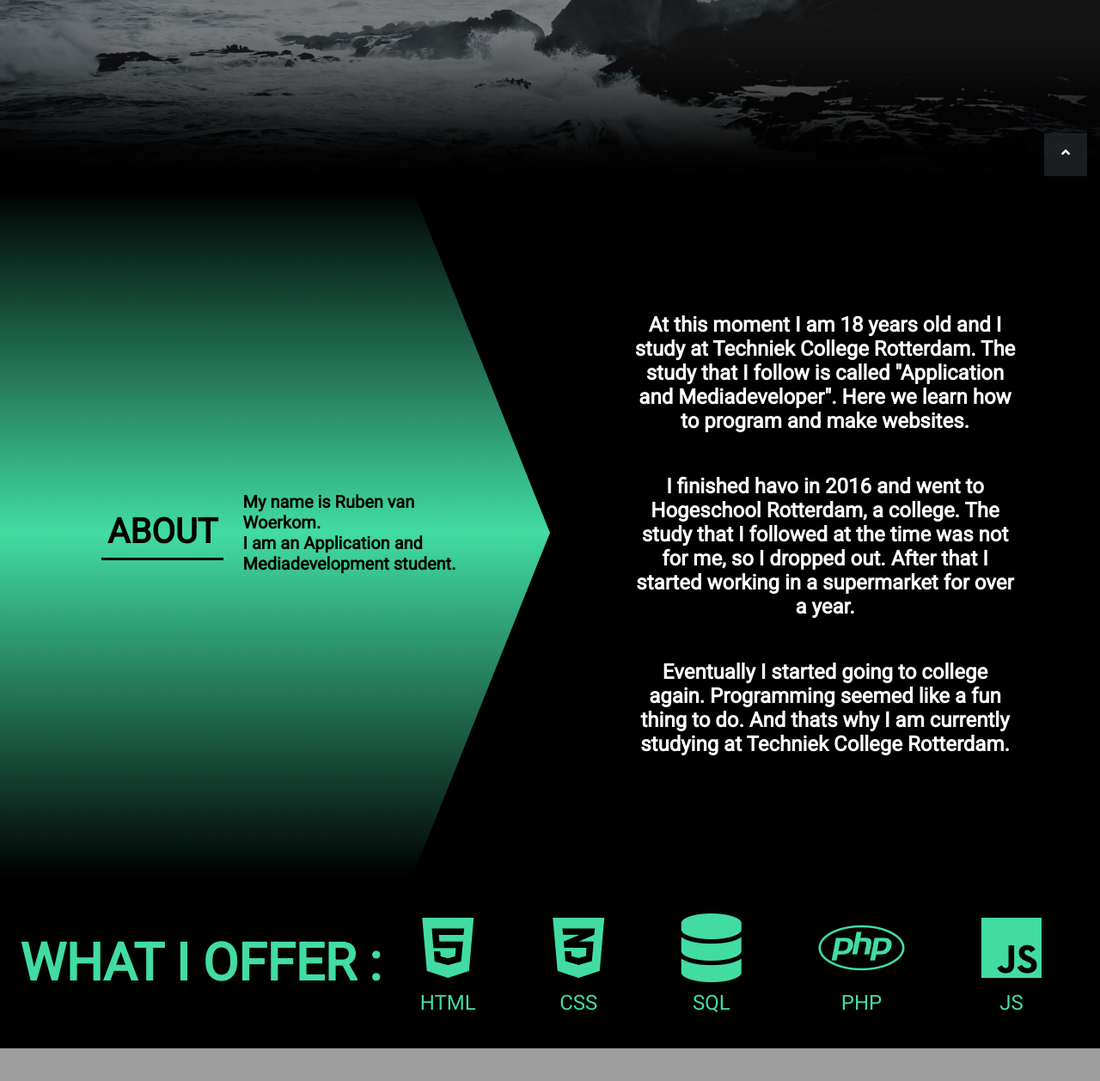
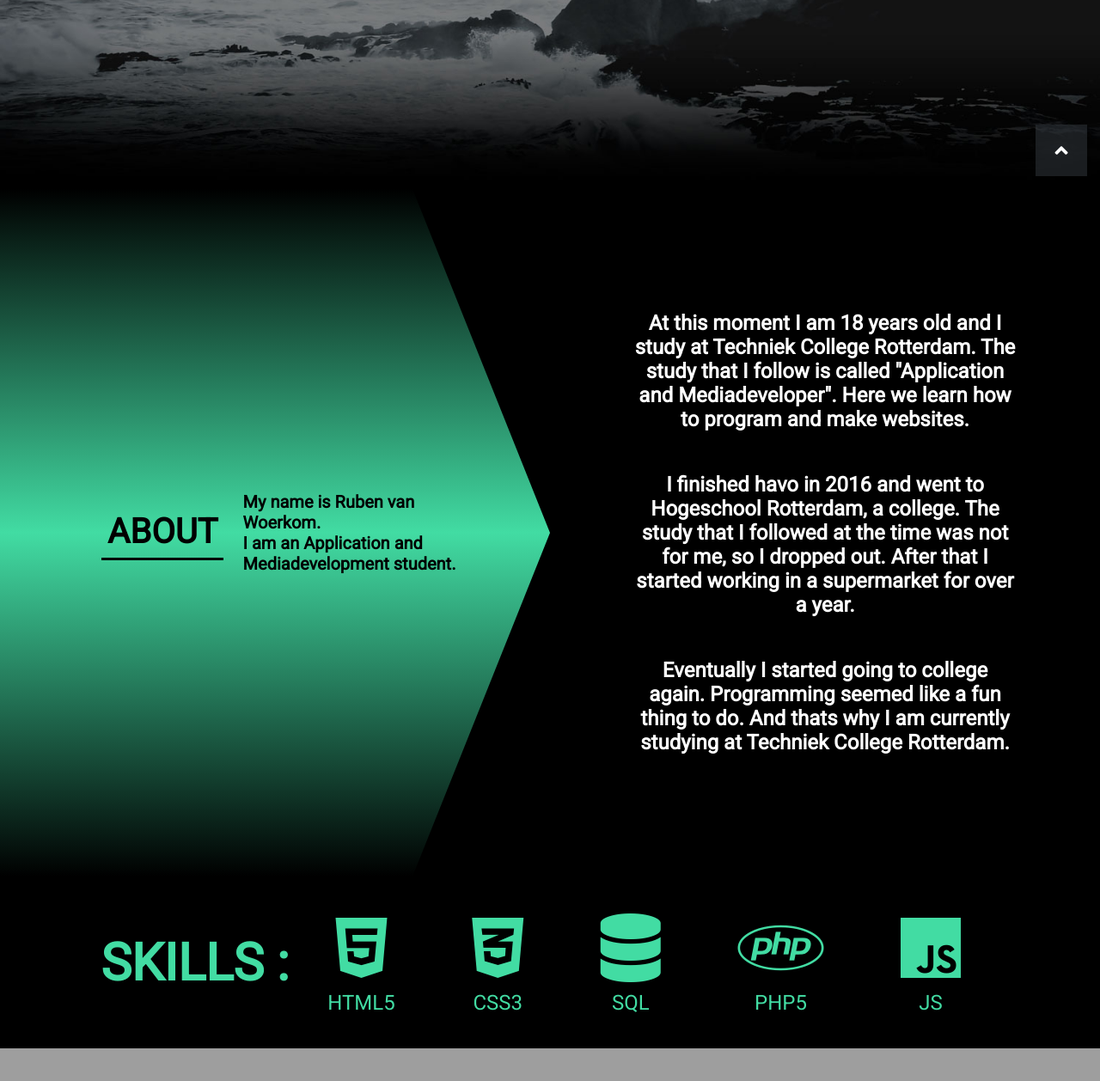
Before and after one commit to rubenvanw/Portfolio-Periode-3, a plain HTML site: page index.html in a window 1280 px wide. Shown: the part 580-1838 px from the top of the page at 86% size. Drawn offline with nearby package versions, Linux system fonts and the light colour scheme; grey boxes are pictures that could not be loaded.

Commit message:
eighth commit

```diff
--- a/index.html
+++ b/index.html
@@ -68,15 +68,15 @@
 
 <!--pagina Drie--------------------------------------------------------------------------------------------->
 <div class="containerDrie" id="paginaDrie">
-    <h2>WHAT I OFFER :  </h2>
+    <h2>SKILLS :  </h2>
     <div class="skillIcon">
         <i class="fab fa-html5"></i>
-        <p>HTML</p>
+        <p>HTML5</p>
     </div>
 
     <div class="skillIcon">
         <i class="fab fa-css3-alt"></i>
-        <p>CSS</p>
+        <p>CSS3</p>
     </div>
 
     <div class="skillIcon">
@@ -86,7 +86,7 @@
 
     <div class="skillIcon">
         <i class="fab fa-php"></i>
-        <p>PHP</p>
+        <p>PHP5</p>
     </div>
 
     <div class="skillIcon">
--- a/portfolio.js
+++ b/portfolio.js
@@ -11,6 +11,12 @@
         }
         else {
             $('#navBar').removeClass('navClass');
+        }
+    });
+
+    $(window).scroll(function () {
+        if ($(document).scrollTop() < 200) {
+            $('#scroll-to-top').addClass('scroll-to-top');
         }
     });
 
--- a/style.scss
+++ b/style.scss
@@ -165,7 +165,7 @@ h2.containerheaderTwee {
   align-items: center;
   main {
     width: 70%;
-    height: 70%;
+    height: auto;
     display: flex;
     flex-direction: column;
     text-align: center;
@@ -341,15 +341,21 @@ footer {
   position: fixed;
   right: 15px;
   bottom: 15px;
-  width: 50px;
-  height: 50px;
-  text-align: center;
+  width: 7.5vh;
+  height: 7.5vh;
   background: rgba(52,58,64,.5);
   line-height: 45px;
   cursor: pointer;
+  display:flex;
+  justify-content: center;
+  align-items: center;
+  transition: 0.75s;
+  .fa-angle-up:before {
+    font-size: 3vh;
+  }
 }
 
-@media screen and (max-width: 800px) {
+@media screen and (max-width: 1024px) {
   .navContainer {
     text-align: center;
     font-size: 4vh;
@@ -370,8 +376,8 @@ footer {
     font-size: 10vh;
   }
   .arrow {
-    width: 75px;
-    height: 75px;
+    width: 8vh;
+    height: 8vh;
     border: solid 4px white;
     font-size: 4vh;
   }
@@ -393,6 +399,7 @@ footer {
     width: 100%;
     height: 50%;
     main {
+      width:60%;
       margin-top: 5%;
       p {
         font-size: 2vh;
@@ -409,7 +416,7 @@ footer {
   }
 }
 
-@media screen and (max-width: 380px) {
+@media screen and (max-width: 420px) {
   .navContainer {
     text-align: center;
     font-size: 3.25vh;
@@ -459,6 +466,7 @@ footer {
     width: 100%;
     height: 50%;
     main {
+      width:80%;
       margin-top: 5%;
       h2 {
         display: none;
```
Also changed, not shown: style.css, 1 other file.
